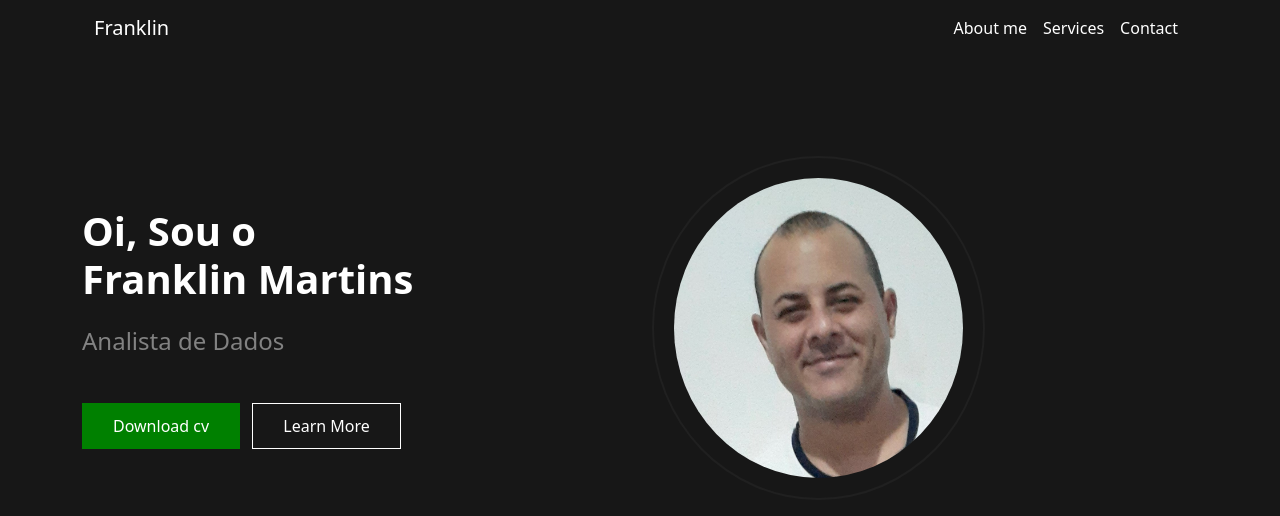
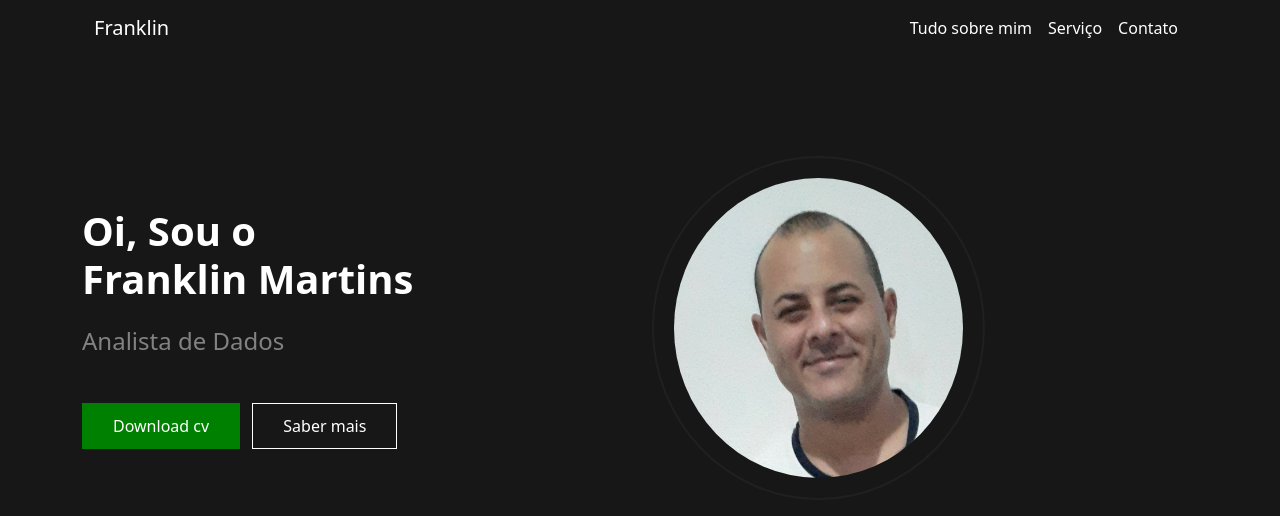
Before and after one commit to 123franklin321/portifolio, a plain HTML site: page index.html in a window 1280 px wide. Drawn offline with nearby package versions, Linux system fonts and the light colour scheme.

Commit message:
mundança no texto

```diff
--- a/index.html
+++ b/index.html
@@ -20,13 +20,13 @@
               <div class="collapse navbar-collapse" id="navbarNav">
                 <ul class="navbar-nav ms-auto">
                   <li class="nav-item">
-                    <a class="nav-link active text-white" aria-current="page" href="#">About me</a>
+                    <a class="nav-link active text-white" aria-current="page" href="#">Tudo sobre mim </a>
                   </li>
                   <li class="nav-item">
-                    <a class="nav-link text-white" href="#">Services</a>
+                    <a class="nav-link text-white" href="#">Serviço</a>
                   </li>
                   <li class="nav-item">
-                    <a class="nav-link text-white" href="#">Contact</a>
+                    <a class="nav-link text-white" href="#">Contato</a>
                   </li>
                 </ul>
               </div>
@@ -44,7 +44,7 @@
           <h1 class="text-white fw-bold">Oi, Sou o <br> Franklin Martins</h1>
           <h4 class="text-gray mt-4 mb-5">Analista de Dados</h4>
           <button class="btn btn-primary me-2">Download cv</button>
-          <button class="btn btn-outline-secondary">Learn More</button>
+          <button class="btn btn-outline-secondary">Saber mais</button>
           </div>
         </div>
         <div class="col-6 d-flex align-items-center">
```
